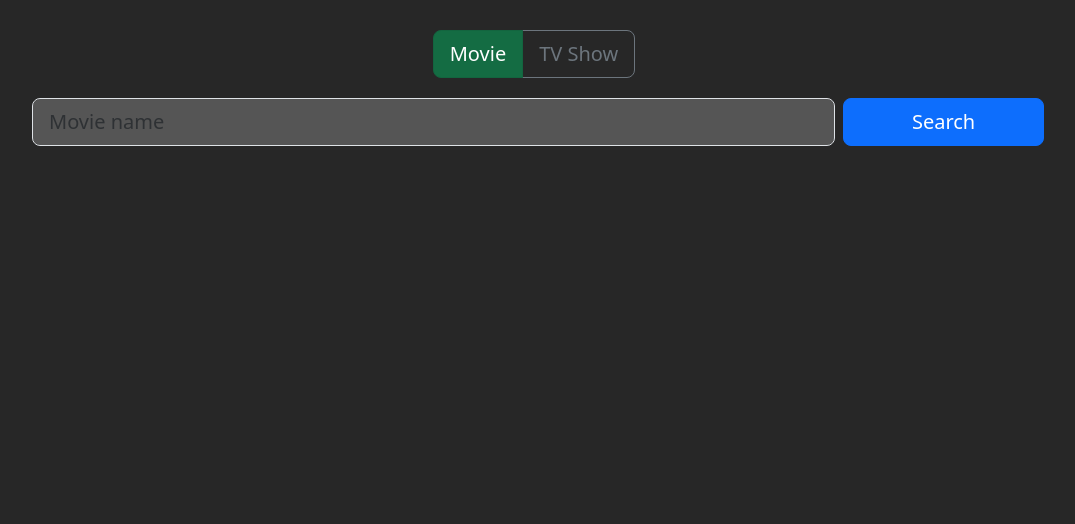
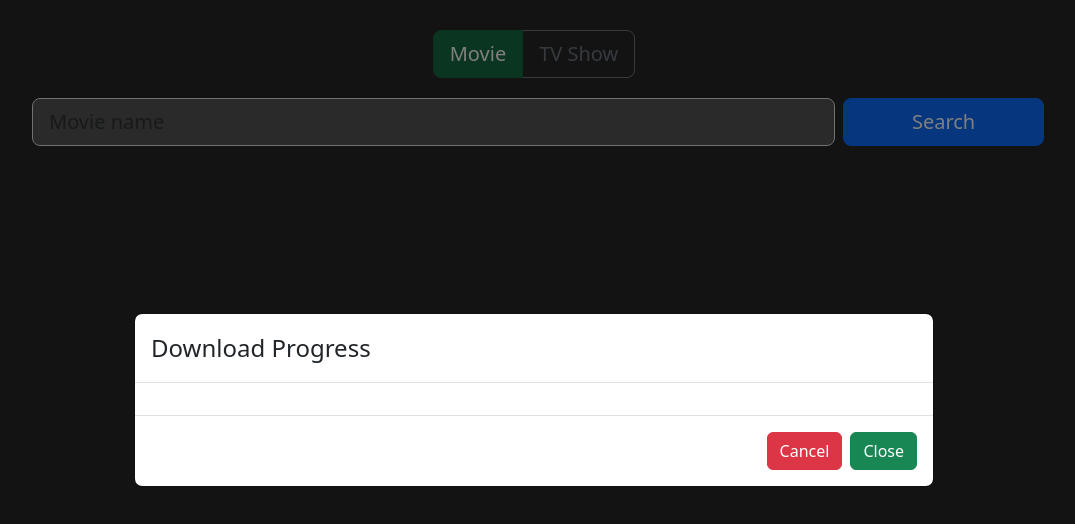
Before and after one commit to nick0connor/nah, a React (Vite) app in the folder client/: page / in a window 1280 px wide. Shown: the top 524 px of the page, without its empty margins (106-1181 px from the left). Built offline with nearby package versions, Linux system fonts and the light colour scheme.

Commit message:
added modal skeleton

```diff
--- a/client/src/App.jsx
+++ b/client/src/App.jsx
@@ -5,6 +5,7 @@ import ToggleButton from 'react-bootstrap/ToggleButton';
 import Form from 'react-bootstrap/Form';
 import Badge from 'react-bootstrap/Badge';
 import ListGroup from 'react-bootstrap/ListGroup';
+import Modal from 'react-bootstrap/Modal';
 
 import fakeQuery from './queryReturnTemplate.json'
 import './App.css';
@@ -66,12 +67,46 @@ function App() {
       console.log(data);
     }
     finally {
-      //
+      setModalActive(true);
     }
+  }
+
+  // Modal
+  const [isModalActive, setModalActive] = useState(true);
+  function VerticallyCenteredModal(props) {
+    return (
+      <Modal
+        {...props}
+        size="lg"
+        aria-labelledby="contained-modal-title-vcenter"
+        centered
+      >
+        <Modal.Header>
+          <Modal.Title id="contained-modal-title-vcenter">
+            Download Progress
+          </Modal.Title>
+        </Modal.Header>
+        <Modal.Body>
+
+        </Modal.Body>
+        <Modal.Footer>
+          <Button variant='danger'>Cancel</Button>
+          <Button
+            variant='success'
+            // disabled={true}
+            onClick={() => setModalActive(false)}
+          >
+            Close
+          </Button>
+        </Modal.Footer>
+      </Modal>
+    );
   }
 
   return (
     <>
+      <VerticallyCenteredModal show={isModalActive}/>
+
       <section className='mediaTypeSelector'>
         <ButtonGroup>
           {radios.map((radio, idx) => (
```
